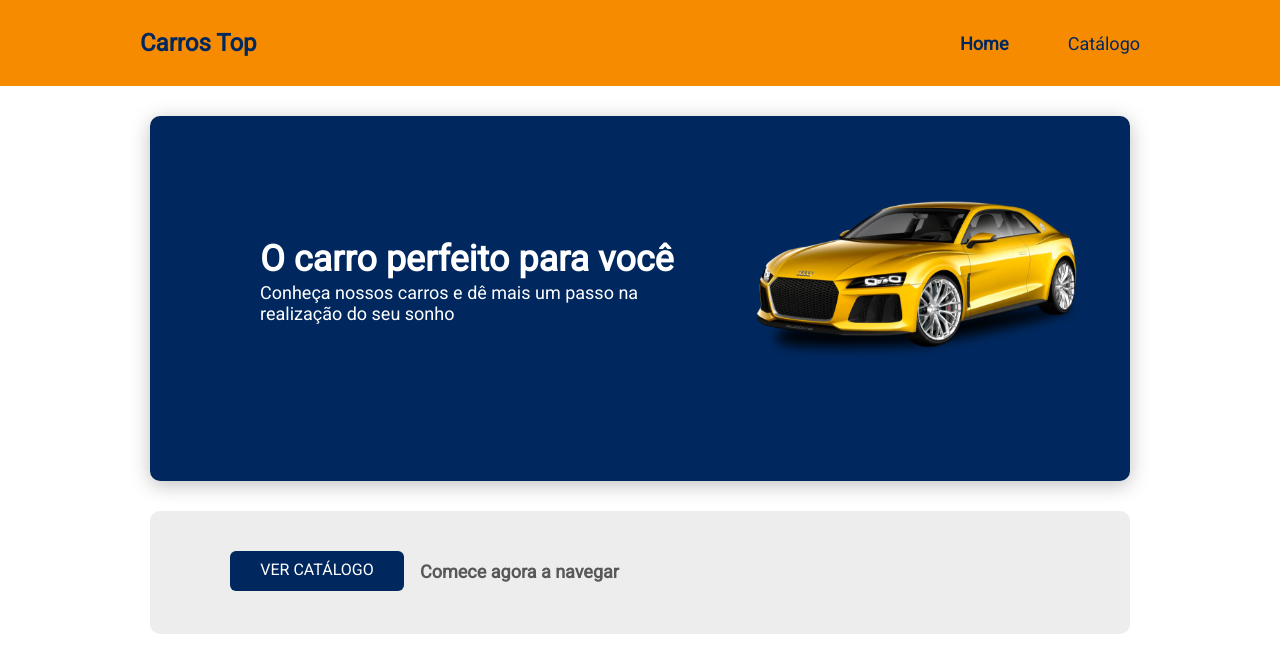
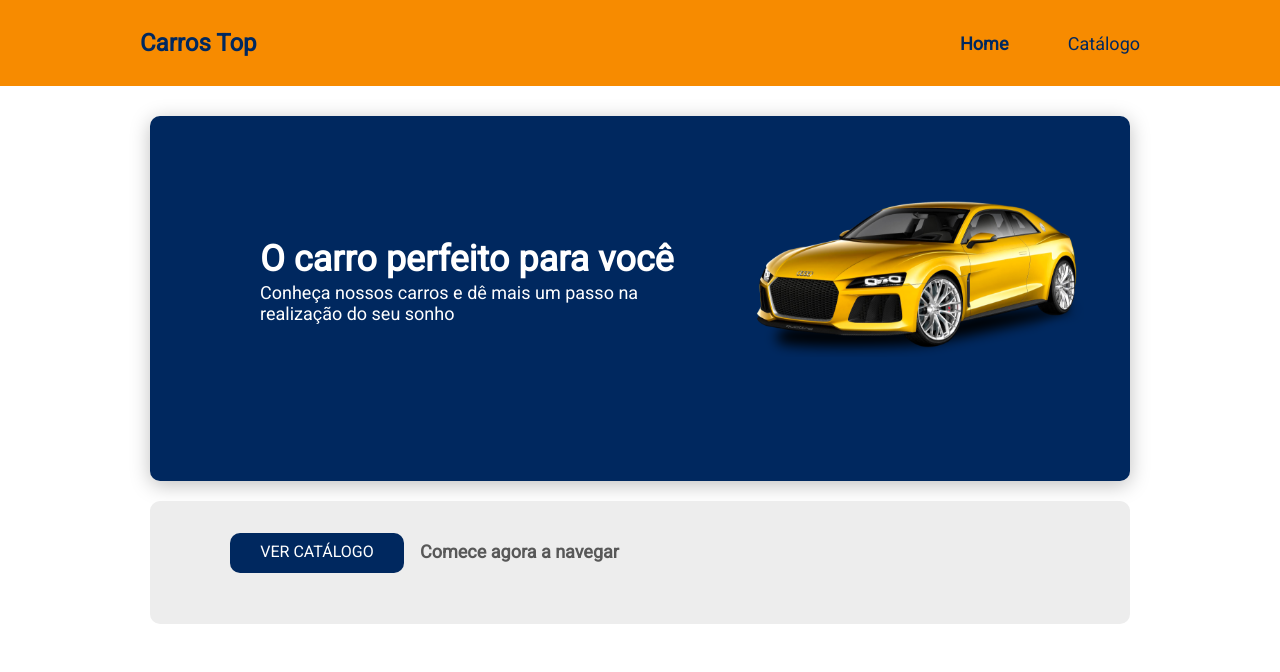
Before and after one commit to nevesade/carrosTop, a React (Create React App) app in the folder frontweb/: page / in a window 1280 px wide. Shown: the top 672 px of the page. Built offline with nearby package versions, Linux system fonts and the light colour scheme; the HTML template or start-up script is replaced by a standard one.

Commit message:
fixed btn

```diff
--- a/frontweb/src/components/ButtonIcon/styles.css
+++ b/frontweb/src/components/ButtonIcon/styles.css
@@ -15,7 +15,7 @@
     justify-content: center;
     margin-top: 28px;
     text-transform: uppercase;
-    color: #fff;
+   color: #fff;
 
 
 }
--- a/frontweb/src/pages/Home/styles.css
+++ b/frontweb/src/pages/Home/styles.css
@@ -54,6 +54,8 @@
 }
 
 .btn-container {
+
+
     background-color: #EDEDED;
     color: #fff;
 
@@ -61,6 +63,18 @@
     margin-top: 20px;
     border-radius: 10px;
     margin-bottom: 120px;
+
+}
+
+
+.btn-container .btn-catalog {
+    background-color: #00285F;
+    color: #fff;
+
+
+    margin-top: 20px;
+    border-radius: 10px;
+    margin-bottom: 6px;
 
 }
 
@@ -75,6 +89,7 @@
         padding: 20px;
         font-size: 36px;
         text-align: center;
+
 
     }
 
@@ -97,7 +112,7 @@
         /* align-items: center;  */
         justify-content: center;
         height: 123px;
-        margin-top: 30px;
+
         padding: 12px 80px;
 
 
@@ -118,7 +133,7 @@
         margin-left: 16px;
         color: #585858;
         font-size: 16px;
-        margin-top: 38px;
+        margin-top: 28px;
 
     }
 
@@ -261,7 +276,7 @@
         margin-left: 16px;
         color: #585858;
         font-size: 18px;
-        margin-top: 38px;
+
     }
 
 
```
